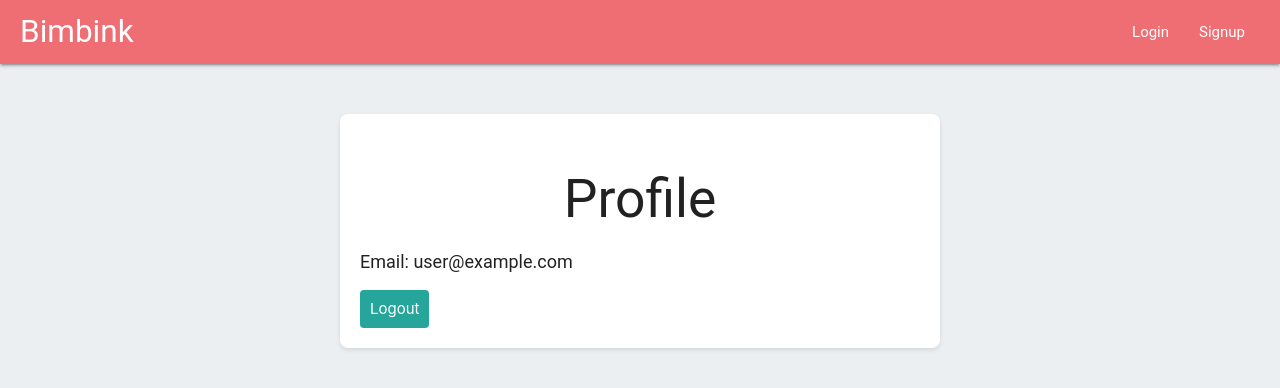
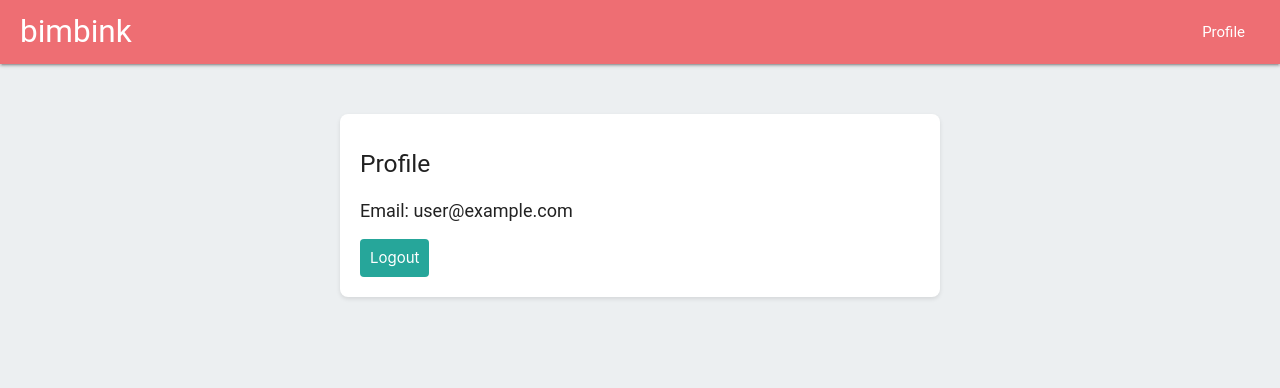
Before and after one commit to alexgalkin/goal-tracking, a React app in the folder bimbink-web-app/: page /profile in a window 1280 px wide. Shown: the top 388 px of the page. Built offline with nearby package versions, Linux system fonts and the light colour scheme; no server answers; sample sign-in values are in the browser's storage; what reactfire would draw is missing.

Commit message:
fix: updated style for login, signup, profile and fixed menu based on copilot recommendations

```diff
--- a/bimbink-web-app/public/index.html
+++ b/bimbink-web-app/public/index.html
@@ -32,16 +32,6 @@
     </style>
   </head>
   <body>
-    <nav class="navbar">
-      <div class="nav-wrapper">
-        <a href="#" class="brand-logo">Bimbink</a>
-        <ul id="nav-mobile" class="right hide-on-med-and-down">
-          <li><a href="/login">Login</a></li>
-          <li><a href="/signup">Signup</a></li>
-        </ul>
-      </div>
-    </nav>
-
     <div id="root"></div>
 
     <!-- Materialize JS -->
--- a/bimbink-web-app/src/components/App.js
+++ b/bimbink-web-app/src/components/App.js
@@ -1,18 +1,52 @@
-import React from 'react';
-import { BrowserRouter as Router, Route, Switch } from 'react-router-dom';
+import React, { useEffect, useState } from 'react';
+import { BrowserRouter as Router, Route, Switch, Redirect, Link } from 'react-router-dom';
+import { onAuthStateChanged } from 'firebase/auth';
+import { auth } from '../firebase';
 import Login from './Login';
 import Signup from './Signup';
 import Profile from './Profile';
 import ErrorPage from './ErrorPage';
 
 const App = () => {
+  const [user, setUser] = useState(null);
+
+  useEffect(() => {
+    const unsubscribe = onAuthStateChanged(auth, (currentUser) => {
+      setUser(currentUser);
+    });
+    return () => unsubscribe();
+  }, []);
+
   return (
     <Router>
+      <nav className="navbar">
+        <div className="nav-wrapper">
+          <a href="/" className="brand-logo">bimbink</a>
+          <ul id="nav-mobile" className="right hide-on-med-and-down">
+            {user ? (
+              <li><Link to="/profile">Profile</Link></li>
+            ) : (
+              <>
+                <li><Link to="/login">Login</Link></li>
+                <li><Link to="/signup">Signup</Link></li>
+              </>
+            )}
+          </ul>
+        </div>
+      </nav>
       <Switch>
-        <Route exact path="/" component={Login} />
-        <Route path="/login" component={Login} />
-        <Route path="/signup" component={Signup} />
-        <Route path="/profile" component={Profile} />
+        <Route exact path="/">
+          {user ? <Redirect to="/profile" /> : <Login />}
+        </Route>
+        <Route path="/login">
+          {user ? <Redirect to="/profile" /> : <Login />}
+        </Route>
+        <Route path="/signup">
+          {user ? <Redirect to="/profile" /> : <Signup />}
+        </Route>
+        <Route path="/profile">
+          {user ? <Profile /> : <Redirect to="/login" />}
+        </Route>
         <Route component={ErrorPage} />
       </Switch>
     </Router>
--- a/bimbink-web-app/src/components/Login.js
+++ b/bimbink-web-app/src/components/Login.js
@@ -1,13 +1,21 @@
-import React, { useState } from 'react';
+import React, { useState, useEffect } from 'react';
 import { auth } from '../firebase';
 import { signInWithEmailAndPassword } from 'firebase/auth';
-import { useHistory } from 'react-router-dom';
+import { useHistory, Redirect } from 'react-router-dom';
 import '../styles/Login.css';
 
 const Login = () => {
   const [email, setEmail] = useState('');
   const [password, setPassword] = useState('');
+  const [user, setUser] = useState(null);
   const history = useHistory();
+
+  useEffect(() => {
+    const unsubscribe = auth.onAuthStateChanged((currentUser) => {
+      setUser(currentUser);
+    });
+    return () => unsubscribe();
+  }, []);
 
   const handleLogin = async (e) => {
     e.preventDefault();
@@ -18,6 +26,10 @@ const Login = () => {
       console.error(error);
     }
   };
+
+  if (user) {
+    return <Redirect to="/profile" />;
+  }
 
   return (
     <div className="login-container">
@@ -32,7 +44,7 @@ const Login = () => {
         <input
           type="password"
           value={password}
-          onChange={(e) => setPassword(value)}
+          onChange={(e) => setPassword(e.target.value)}
           placeholder="Password"
         />
         <button type="submit">Login</button>
--- a/bimbink-web-app/src/components/Profile.js
+++ b/bimbink-web-app/src/components/Profile.js
@@ -14,7 +14,7 @@ const Profile = () => {
 
   return (
     <div className="profile-container">
-      <h2>Profile</h2>
+      <h5>Profile</h5>
       {user && (
         <div>
           <p>Email: {user.email}</p>
--- a/bimbink-web-app/src/components/Signup.js
+++ b/bimbink-web-app/src/components/Signup.js
@@ -1,13 +1,21 @@
-import React, { useState } from 'react';
+import React, { useState, useEffect } from 'react';
 import { auth } from '../firebase';
 import { createUserWithEmailAndPassword } from 'firebase/auth';
-import { useHistory } from 'react-router-dom';
+import { useHistory, Redirect } from 'react-router-dom';
 import '../styles/Signup.css';
 
 const Signup = () => {
   const [email, setEmail] = useState('');
   const [password, setPassword] = useState('');
+  const [user, setUser] = useState(null);
   const history = useHistory();
+
+  useEffect(() => {
+    const unsubscribe = auth.onAuthStateChanged((currentUser) => {
+      setUser(currentUser);
+    });
+    return () => unsubscribe();
+  }, []);
 
   const handleSignup = async (e) => {
     e.preventDefault();
@@ -18,6 +26,10 @@ const Signup = () => {
       console.error(error);
     }
   };
+
+  if (user) {
+    return <Redirect to="/profile" />;
+  }
 
   return (
     <div className="signup-container">
--- a/bimbink-web-app/src/styles/Profile.css
+++ b/bimbink-web-app/src/styles/Profile.css
@@ -7,8 +7,8 @@
   box-shadow: 0 2px 4px rgba(0, 0, 0, 0.1);
 }
 
-.profile-container h2 {
-  text-align: center;
+.profile-container h5 {
+  text-align: left;
   margin-bottom: 20px;
 }
 
```
Also changed, not shown: bimbink-web-app/public/bundle.js.
